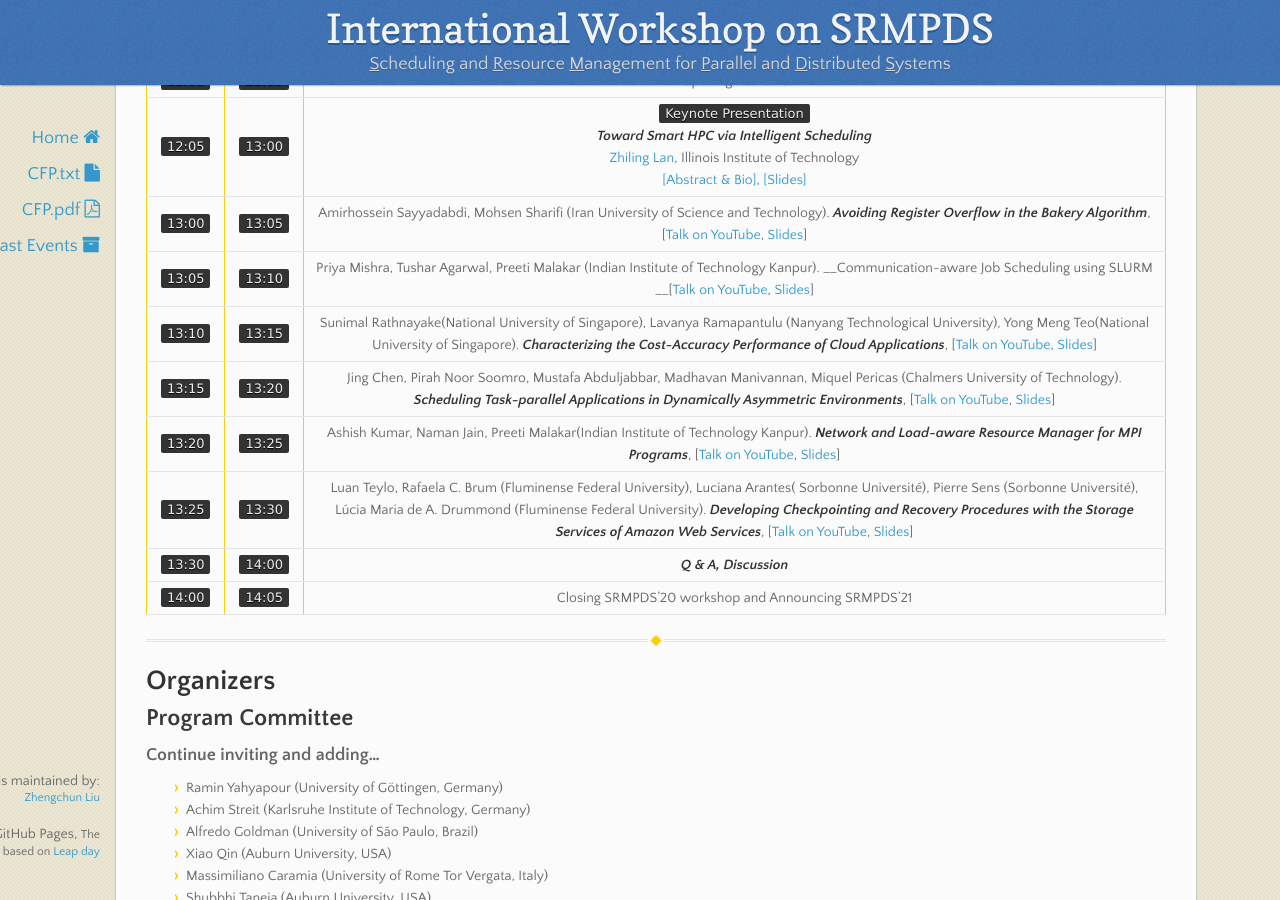
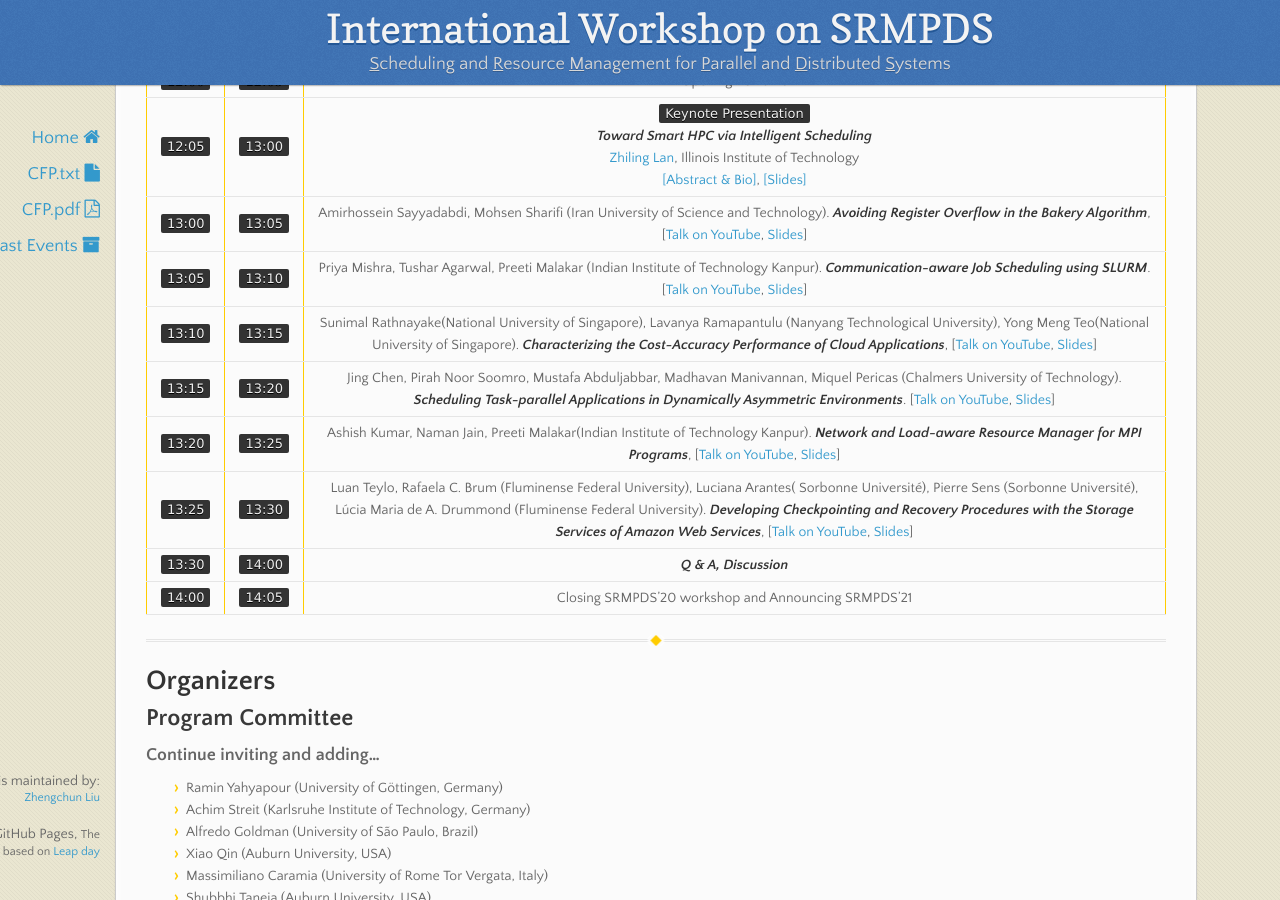
Before and after one commit to srmpds/srmpds.github.io, a Jekyll site: the page built from index.md, in a window 1280 px wide and 900 px high, scrolled down 1530 px. Built offline with Jekyll 4.4.1, drawn with Linux system fonts in a browser that asks for light colours; nearby versions of some CDN libraries.

Commit message:
add, delete, polish etc.

```diff
--- a/index.md
+++ b/index.md
@@ -58,9 +58,9 @@ The keynote will be **live** presentation. After the keynote, each paper will ha
 |  `12:00`  | `12:05` |                       Opening Remarks                        |
 |  `12:05`  | `13:00` | `Keynote Presentation` <br> ___Toward Smart HPC via Intelligent Scheduling___ <br> [Zhiling Lan](http://www.cs.iit.edu/~zlan/), Illinois Institute of Technology <br> <a href="./doc/SRMPDS-2020-keynote-abstract.pdf" target="_blank">[Abstract & Bio]</a>, <a href="./doc/SRMPDS-2020-keynote-slides.pdf" target="_blank">[Slides]</a> |
 |  `13:00`  | `13:05` | Amirhossein Sayyadabdi, Mohsen Sharifi (Iran University of Science and Technology). ___Avoiding Register Overflow in the Bakery Algorithm___,[[Talk on YouTube](https://youtu.be/nKQ4wwJ3550), [Slides](https://jnamaral.github.io/icpp20/slides/Sayyadabdi_Avoiding.pdf)] |
-|  `13:05`   | `13:10`  | Priya Mishra, Tushar Agarwal, Preeti Malakar (Indian Institute of Technology Kanpur). __Communication-aware Job Scheduling using SLURM __[[Talk on YouTube](https://youtu.be/h5KQ1v3bWAQ), [Slides](https://jnamaral.github.io/icpp20/slides/Mishra_Communication.pdf)] |
+|  `13:05`   | `13:10`  | Priya Mishra, Tushar Agarwal, Preeti Malakar (Indian Institute of Technology Kanpur). ___Communication-aware Job Scheduling using SLURM___. [[Talk on YouTube](https://youtu.be/h5KQ1v3bWAQ), [Slides](https://jnamaral.github.io/icpp20/slides/Mishra_Communication.pdf)] |
 |  `13:10`   | `13:15`  | Sunimal Rathnayake(National University of Singapore), Lavanya Ramapantulu (Nanyang Technological University), Yong Meng Teo(National University of Singapore). ___Characterizing the Cost-Accuracy Performance of Cloud Applications___, [[Talk on YouTube](https://youtu.be/MXdpaOUZCB4), [Slides](https://jnamaral.github.io/icpp20/slides/Rathnayake_Characterizing.pdf)] |
-|  `13:15`   | `13:20` | Jing Chen, Pirah Noor Soomro, Mustafa Abduljabbar, Madhavan Manivannan, Miquel Pericas (Chalmers University of Technology). ___Scheduling Task-parallel Applications in Dynamically Asymmetric Environments___, [[Talk on YouTube](https://youtu.be/loTGtJQzvwk), [Slides](https://jnamaral.github.io/icpp20/slides/Chen_Scheduling.pdf)] |
+|  `13:15`   | `13:20` | Jing Chen, Pirah Noor Soomro, Mustafa Abduljabbar, Madhavan Manivannan, Miquel Pericas (Chalmers University of Technology). ___Scheduling Task-parallel Applications in Dynamically Asymmetric Environments___. [[Talk on YouTube](https://youtu.be/loTGtJQzvwk), [Slides](https://jnamaral.github.io/icpp20/slides/Chen_Scheduling.pdf)] |
 |  `13:20`   | `13:25` | Ashish Kumar, Naman Jain, Preeti Malakar(Indian Institute of Technology Kanpur). ___Network and Load-aware Resource Manager for MPI Programs___, [[Talk on YouTube](https://youtu.be/5ZqNsWkX4-E), [Slides](https://jnamaral.github.io/icpp20/slides/Kumar_Network.pdf)] |
 |  `13:25`   | `13:30` | Luan Teylo, Rafaela C. Brum (Fluminense Federal University), Luciana Arantes( Sorbonne Université), Pierre Sens (Sorbonne Université), Lúcia Maria de A. Drummond (Fluminense Federal University). ___Developing Checkpointing and Recovery  Procedures with the  Storage Services of Amazon Web Services___, [[Talk on YouTube](https://youtu.be/R8OmnhRNlIc), [Slides](https://jnamaral.github.io/icpp20/slides/Teylo_Developing.pdf)] |
 |  `13:30`   | `14:00` | ___Q & A, Discussion___ |
```
